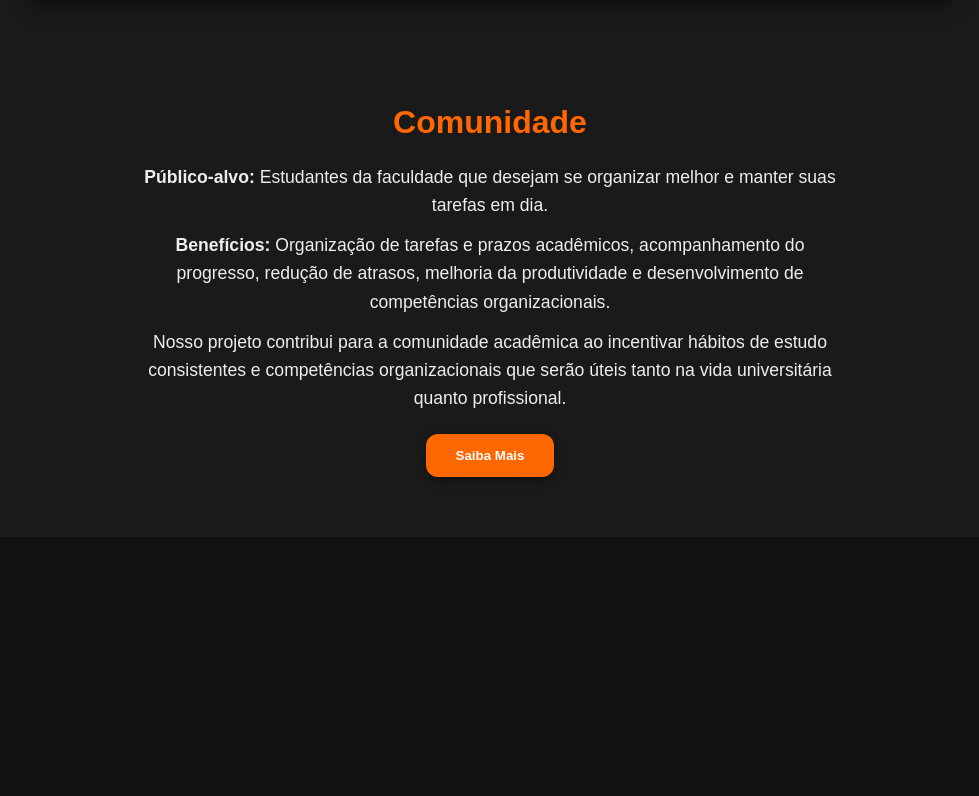
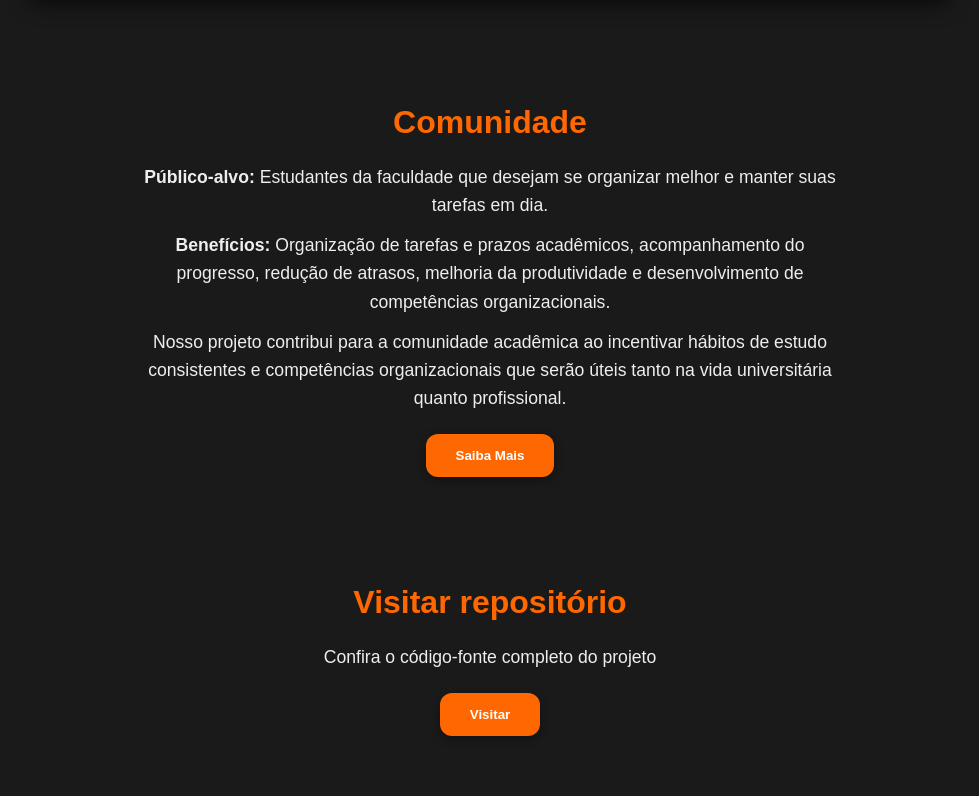
Before and after one commit to CaioRibas2003/Extensao, a plain HTML site: page index.html in a window 1280 px wide. Shown: the part 6155-6951 px from the top of the page, without its empty margins (150-1129 px from the left). Before the commit the page ends 6692 px from the top, so only its background shows below. Drawn offline with Linux system fonts and the light colour scheme.

Commit message:
chore: add 'Visitar repositório' section and CSS adjustments

```diff
--- a/css/style.css
+++ b/css/style.css
@@ -241,7 +241,8 @@ html {
 #comunidade,
 #exemplos-cenario,
 #diagrama,
-#quem-somos {
+#quem-somos,
+#visitar-repositorio {
     background: #1a1a1a; /* cinza escuro padronizado */
     padding-top: 40px;
     padding-bottom: 60px;
--- a/index.html
+++ b/index.html
@@ -189,6 +189,15 @@
         <button class="button">Saiba Mais</button>
     </section>
 
+    <!-- Visitar repositório -->
+    <section id="visitar-repositorio" class="fade-in">
+        <h2>Visitar repositório</h2>
+        <p>Confira o código-fonte completo do projeto</p>
+        <a href="https://github.com/CaioRibas2003/To_Do_List2" target="_blank" rel="noopener noreferrer">
+            <button class="button">Visitar</button>
+        </a>
+    </section>
+
     <script src="js/script.js"></script>
 </body>
 </html>
```
